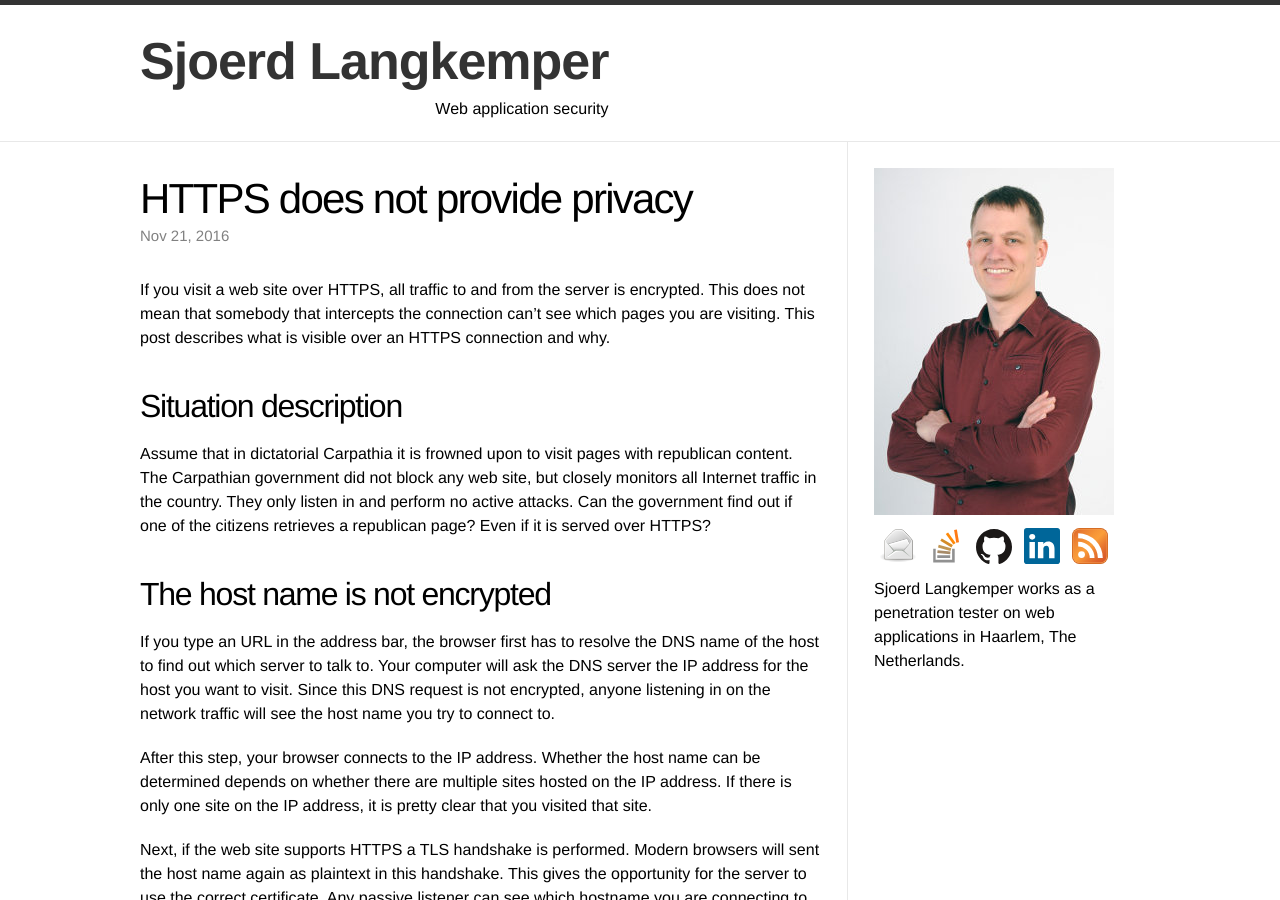
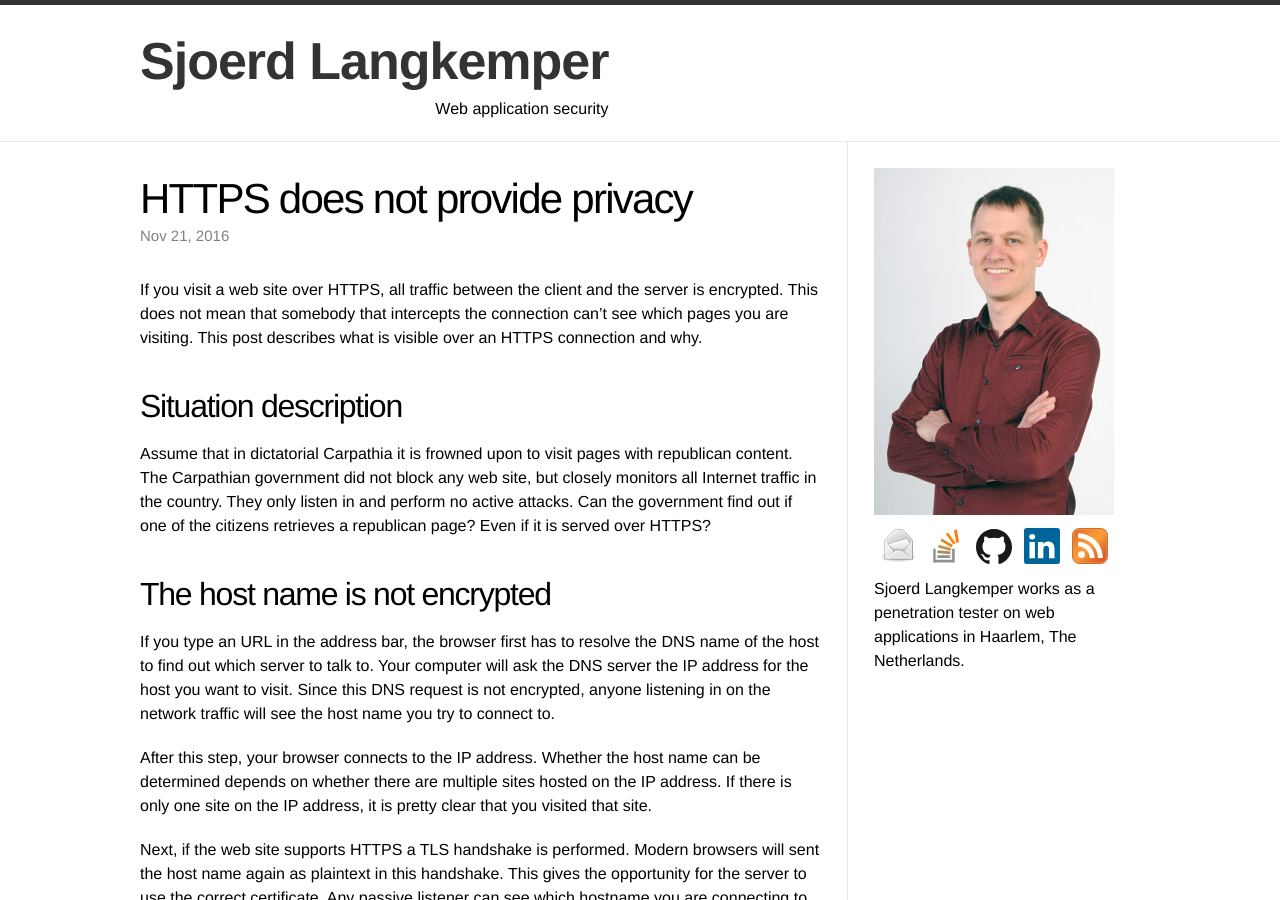
Before and after one commit to Sjord/Sjord.github.io, a Jekyll site: the page built from _posts/2016-11-15-https-does-not-provide-privacy.md, in a window 1280 px wide and 900 px high. Built offline with Jekyll 4.4.1, drawn with Linux system fonts in a browser that asks for light colours.

Commit message:
Traffic clear up

```diff
--- a/_posts/2016-11-15-https-does-not-provide-privacy.md
+++ b/_posts/2016-11-15-https-does-not-provide-privacy.md
@@ -5,7 +5,7 @@
 date: 2016-11-21
 ---
 
-If you visit a web site over HTTPS, all traffic to and from the server is encrypted. This does not mean that somebody that intercepts the connection can't see which pages you are visiting. This post describes what is visible over an HTTPS connection and why.
+If you visit a web site over HTTPS, all traffic between the client and the server is encrypted. This does not mean that somebody that intercepts the connection can't see which pages you are visiting. This post describes what is visible over an HTTPS connection and why.
 
 ## Situation description
 
```
